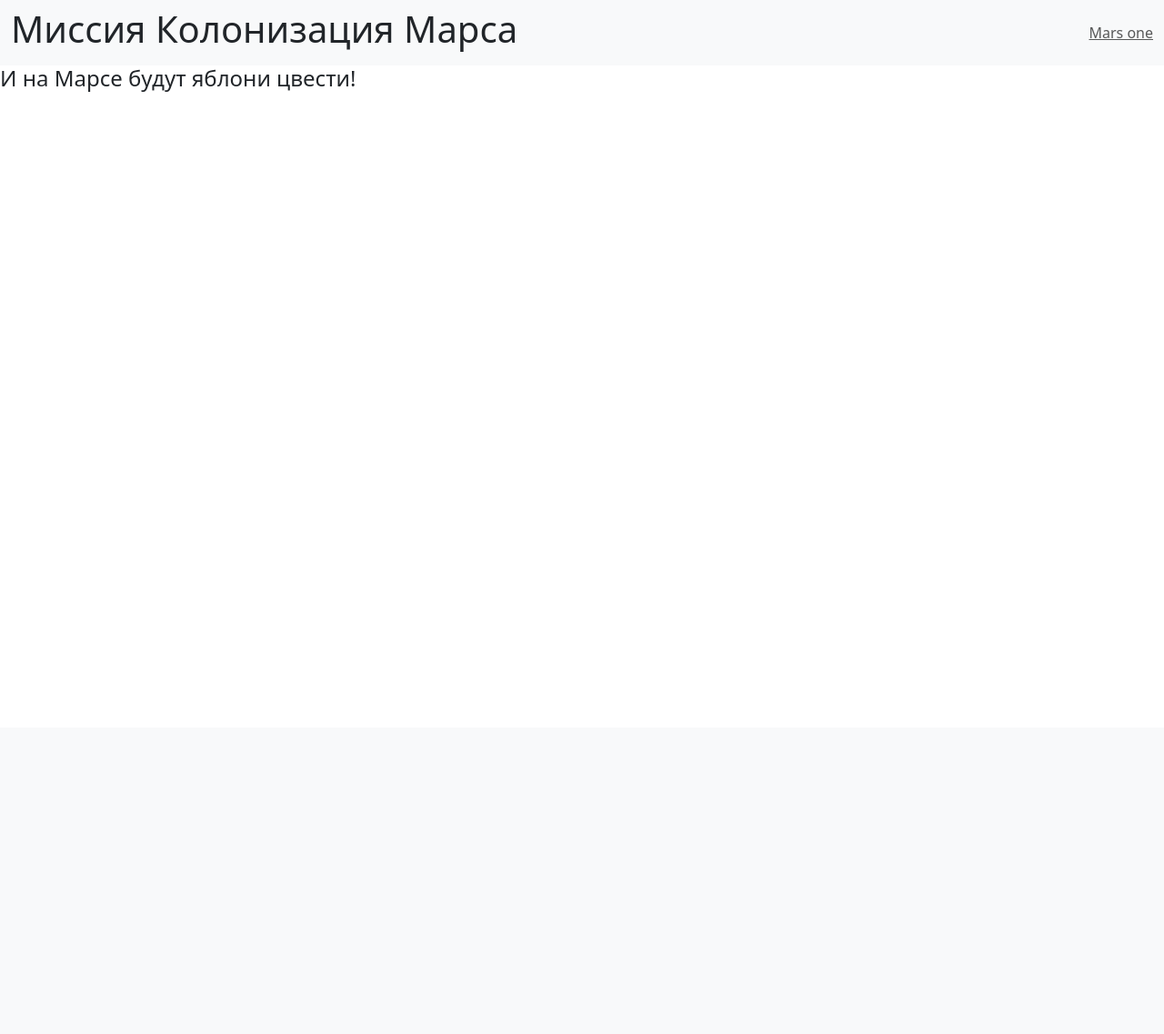
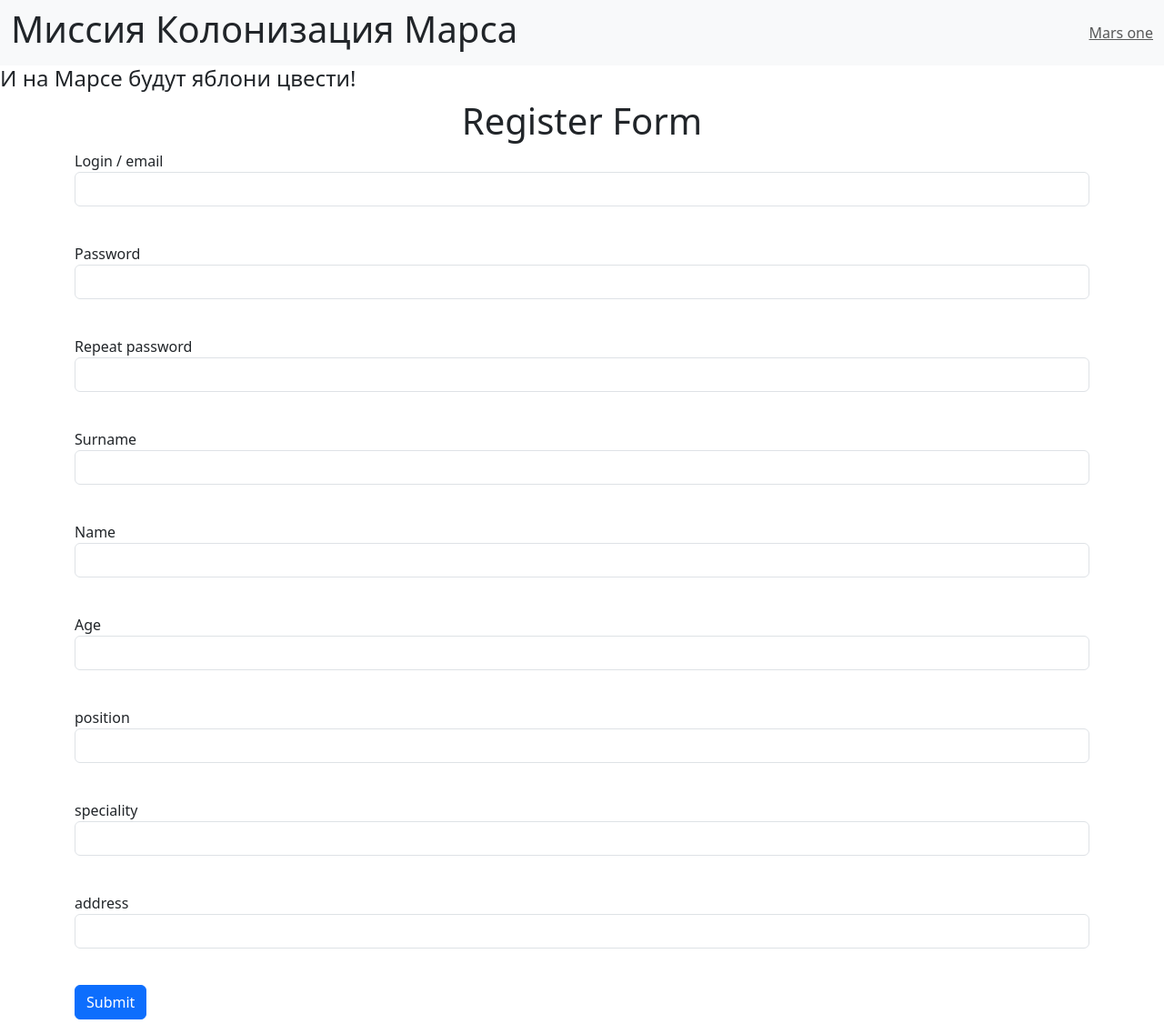
Before and after one commit to Anfisa2209/flask, a Flask app: page /register in a window 1280 px wide. Shown: the whole page at 91% size. Before the commit the page ends 101 px from the top, so only its background shows below. Run offline with Flask 3, Linux system fonts and the light colour scheme.

Commit message:
Форма регистрации

```diff
--- a/main.py
+++ b/main.py
@@ -4,7 +4,7 @@ import random
 
 from flask import Flask, render_template, redirect, request
 from flask_wtf import FlaskForm
-from wtforms import StringField, PasswordField, SubmitField
+from wtforms import StringField, PasswordField, SubmitField, EmailField, IntegerField
 from wtforms.validators import DataRequired
 
 from SQL.data.db_session import global_init, create_session
@@ -18,6 +18,19 @@ class LoginForm(FlaskForm):
     cap_id = StringField('ID капитана', validators=[DataRequired()])
     cap_password = PasswordField('Пароль капитана', validators=[DataRequired()])
     submit = SubmitField('Доступ')
+
+
+class RegisterForm(FlaskForm):
+    email = EmailField('Login / email', validators=[DataRequired()])
+    password = PasswordField('Password', validators=[DataRequired()])
+    password_again = PasswordField('Repeat password', validators=[DataRequired()])
+    surname = StringField('Surname', validators=[DataRequired()])
+    name = StringField('Name', validators=[DataRequired()])
+    age = IntegerField('Age', validators=[DataRequired()])
+    position = StringField('position', validators=[DataRequired()])
+    speciality = StringField('speciality', validators=[DataRequired()])
+    address = StringField('address', validators=[DataRequired()])
+    submit = SubmitField('Submit')
 
 
 app = Flask(__name__)
@@ -45,7 +58,7 @@ def login():
 
 @app.route('/success')
 def success():
-    return render_template('success.html', title='Успех')
+    return render_template('success.html', title='Успех', content='Доступ разрешен, добро пожаловать на корабль')
 
 
 @app.route('/distribution')
@@ -97,5 +110,44 @@ def works_log():
     return render_template('work.html', jobs=jobs, captions=captions, team_leaders=team_leaders)
 
 
+@app.route('/register', methods=['GET', 'POST'])
+def register():
+    form = RegisterForm()
+    if form.validate_on_submit():
+        if form.password.data != form.password_again.data:
+            return render_template('register.html', title='Регистрация',
+                                   form=form,
+                                   message="Пароли не совпадают")
+        global_init('SQL/db/mars.db')
+        db_sess = create_session()
+        if db_sess.query(User).filter(User.email == form.email.data).first():
+            return render_template('register.html', title='Регистрация',
+                                   form=form,
+                                   message="Такой пользователь уже есть")
+        if form.age.data < 0:
+            return render_template('register.html', title='Регистрация',
+                                   form=form,
+                                   message="Возраст не может быть отрицательным!")
+        user = User(
+            surname=form.surname.data,
+            name=form.name.data,
+            age=form.age.data,
+            position=form.position.data,
+            speciality=form.speciality.data,
+            address=form.address.data,
+            email=form.email.data
+        )
+        user.set_password(form.password.data)
+        db_sess.add(user)
+        db_sess.commit()
+        return redirect('/successful_login')
+    return render_template('register.html', title='Регистрация', form=form)
+
+
+@app.route('/successful_login')
+def successful_login():
+    return render_template('success.html', title='Успех', content='Вы успешно зарегистрированы')
+
+
 if __name__ == '__main__':
     app.run(port=8080, host='127.0.0.1')
--- /dev/null
+++ b/templates/register.html
@@ -0,0 +1,92 @@
+{% extends "base.html" %}
+
+{% block content %}
+<h1>Register Form</h1>
+<form action="" method="post">
+    {{ form.hidden_tag() }}
+    <p>
+        {{ form.email.label }}<br>
+        {{ form.email(class="form-control", type="email") }}<br>
+        {% for error in form.email.errors %}
+            <p class="alert alert-danger" role="alert">
+                {{ error }}
+            </p>
+        {% endfor %}
+    </p>
+    <p>
+        {{ form.password.label }}<br>
+        {{ form.password(class="form-control", type="password") }}<br>
+        {% for error in form.password.errors %}
+            <p class="alert alert-danger" role="alert">
+                {{ error }}
+            </p>
+        {% endfor %}
+    </p>
+    <p>
+        {{ form.password_again.label }}<br>
+        {{ form.password_again(class="form-control", type="password") }}<br>
+        {% for error in form.password_again.errors %}
+            <p class="alert alert-danger" role="alert">
+                {{ error }}
+            </p>
+        {% endfor %}
+    </p>
+    <p>
+        {{ form.surname.label }}<br>
+        {{ form.surname(class="form-control") }}<br>
+        {% for error in form.surname.errors %}
+            <p class="alert alert-danger" role="alert">
+                {{ error }}
+            </p>
+        {% endfor %}
+    </p>
+    <p>
+        {{ form.name.label }}<br>
+        {{ form.name(class="form-control") }}<br>
+        {% for error in form.name.errors %}
+            <p class="alert alert-danger" role="alert">
+                {{ error }}
+            </p>
+        {% endfor %}
+    </p>
+    <p>
+        {{ form.age.label }}<br>
+        {{ form.age(class="form-control") }}<br>
+        {% for error in form.age.errors %}
+            <p class="alert alert-danger" role="alert">
+                {{ error }}
+            </p>
+        {% endfor %}
+    </p>
+    <p>
+        {{ form.position.label }}<br>
+        {{ form.position(class="form-control") }}<br>
+        {% for error in form.position.errors %}
+            <p class="alert alert-danger" role="alert">
+                {{ error }}
+            </p>
+        {% endfor %}
+    </p>
+    <p>
+        {{ form.speciality.label }}<br>
+        {{ form.speciality(class="form-control") }}<br>
+        {% for error in form.speciality.errors %}
+            <p class="alert alert-danger" role="alert">
+                {{ error }}
+            </p>
+        {% endfor %}
+    </p>
+    <p>
+        {{ form.address.label }}<br>
+        {{ form.address(class="form-control") }}<br>
+        {% for error in form.address.errors %}
+            <p class="alert alert-danger" role="alert">
+                {{ error }}
+            </p>
+        {% endfor %}
+    </p>
+
+    <p>{{ form.submit(type="submit", class="btn btn-primary") }}</p>
+    {{message}}
+</form>
+{% endblock %}
--- a/templates/success.html
+++ b/templates/success.html
@@ -2,5 +2,5 @@
 
 {% block content %}
   <meta charset="utf-8">
-    <h1>Доступ разрешен, добро пожаловать на корабль</h1>
+    <h1 style="color:green">{{content}}</h1>
 {% endblock %}
```
Also changed, not shown: SQL/db/mars.db.
